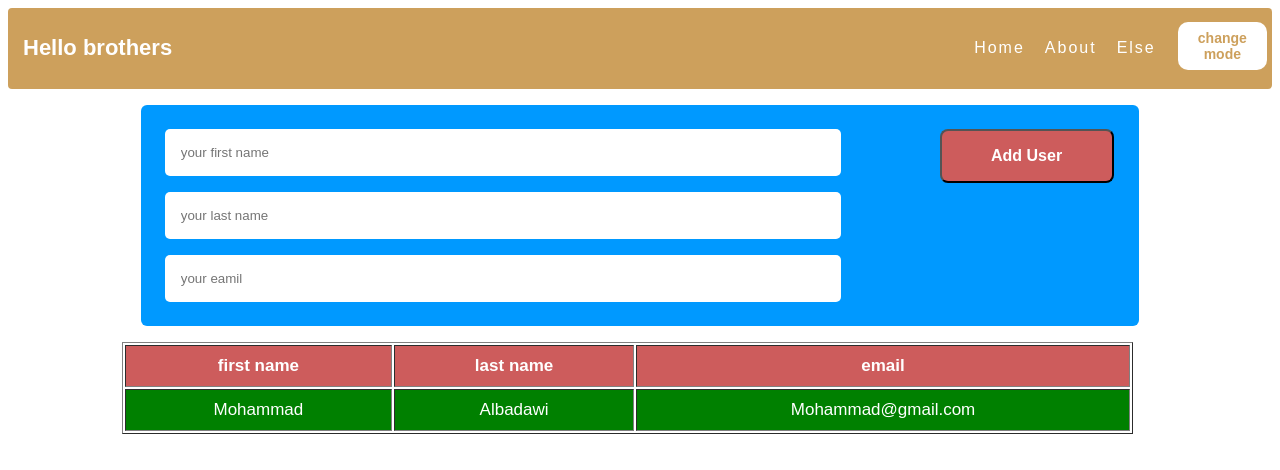
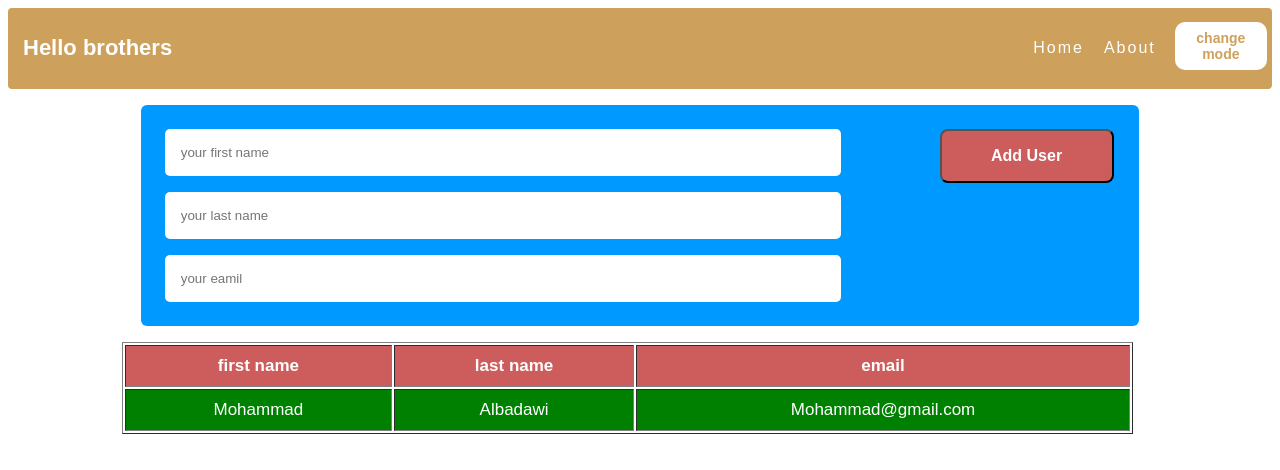
Before and after one commit to MoWahidAlbadawi/AddUsers, a plain HTML site: page index.html in a window 1280 px wide. Drawn offline with Linux system fonts and the light colour scheme; no server answers.

Commit message:
Update index.html

```diff
--- a/index.html
+++ b/index.html
@@ -13,7 +13,6 @@
         <ul>
             <li>Home</li>
             <li>About</li>
-            <li>Else</li>
         </ul>
         <div class="theme">
             <button bsTheme = "light" id="mode">change mode</button>
```
